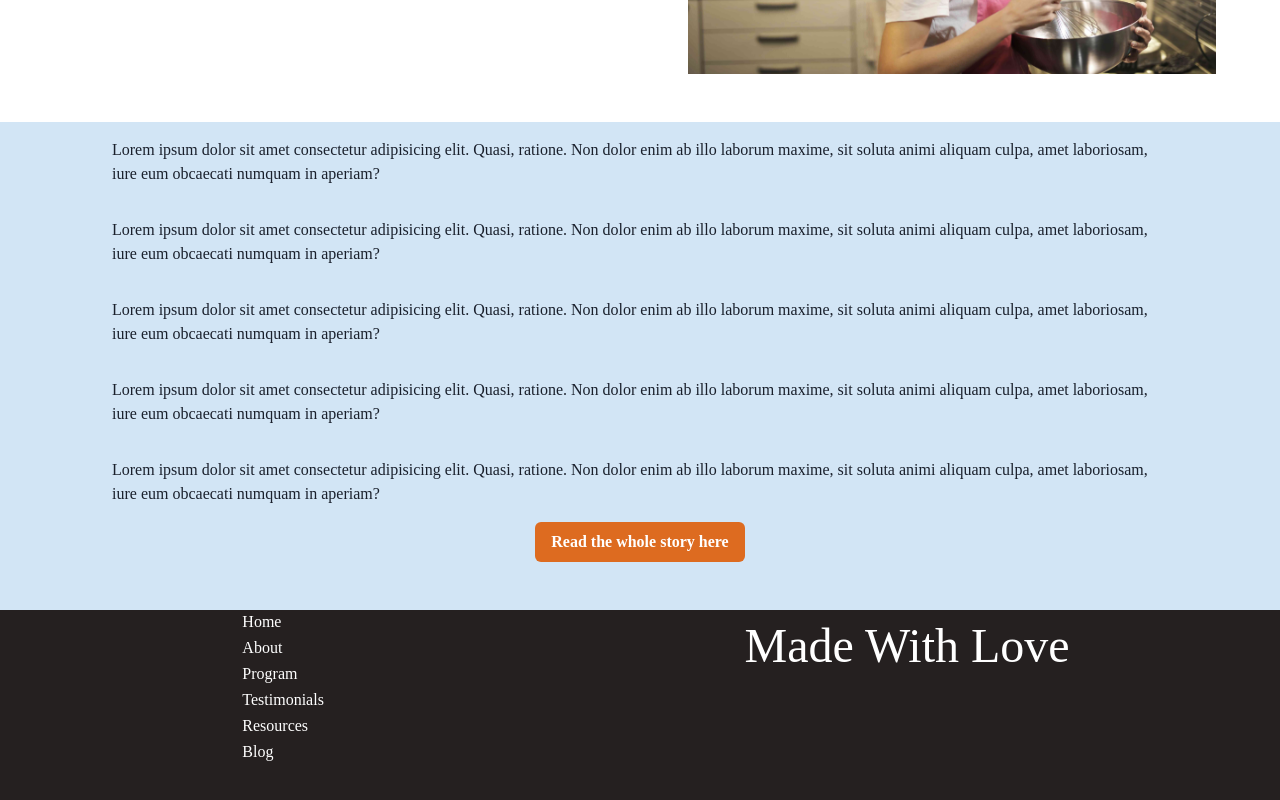
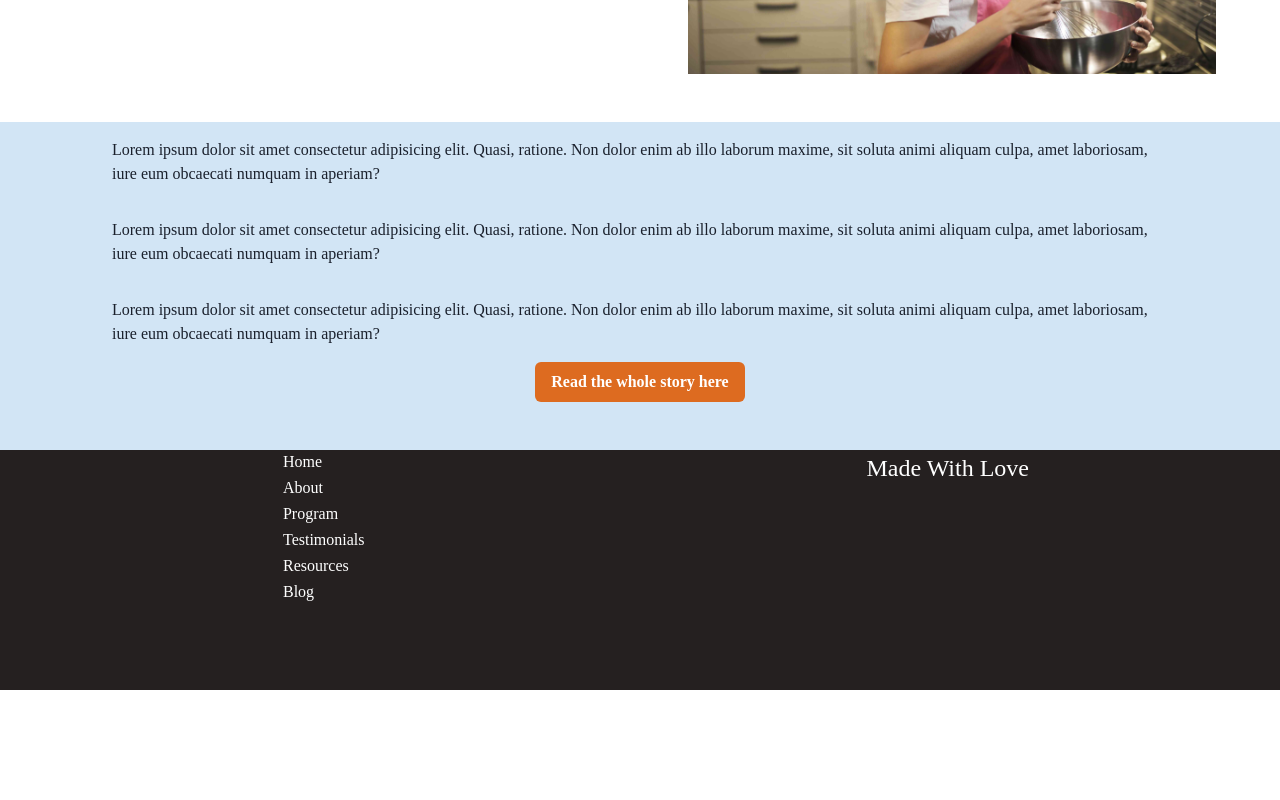
Before and after one commit to muratcan-yuksel/exampleTwo, a React (Vite) app: page / in a window 1280 px wide. Shown: the part 3992-4792 px from the top of the page. After the commit the page ends 4682 px from the top, so only its background shows below. Built offline with nearby package versions, Linux system fonts and the light colour scheme.

Commit message:
lil tweaks

```diff
--- a/src/components/About.jsx
+++ b/src/components/About.jsx
@@ -36,16 +36,6 @@ const About = () => {
           ratione. Non dolor enim ab illo laborum maxime, sit soluta animi
           aliquam culpa, amet laboriosam, iure eum obcaecati numquam in aperiam?
         </div>
-        <div className="historyText">
-          Lorem ipsum dolor sit amet consectetur adipisicing elit. Quasi,
-          ratione. Non dolor enim ab illo laborum maxime, sit soluta animi
-          aliquam culpa, amet laboriosam, iure eum obcaecati numquam in aperiam?
-        </div>{" "}
-        <div className="historyText">
-          Lorem ipsum dolor sit amet consectetur adipisicing elit. Quasi,
-          ratione. Non dolor enim ab illo laborum maxime, sit soluta animi
-          aliquam culpa, amet laboriosam, iure eum obcaecati numquam in aperiam?
-        </div>
         <Button id="aboutButton" colorScheme="orange">
           Read the whole story here
         </Button>
--- a/src/styles/footer.css
+++ b/src/styles/footer.css
@@ -15,5 +15,5 @@
 }
 .madeWithLove {
   color: white;
-  font-size: 3em;
+  font-size: 1.5em;
 }
```
